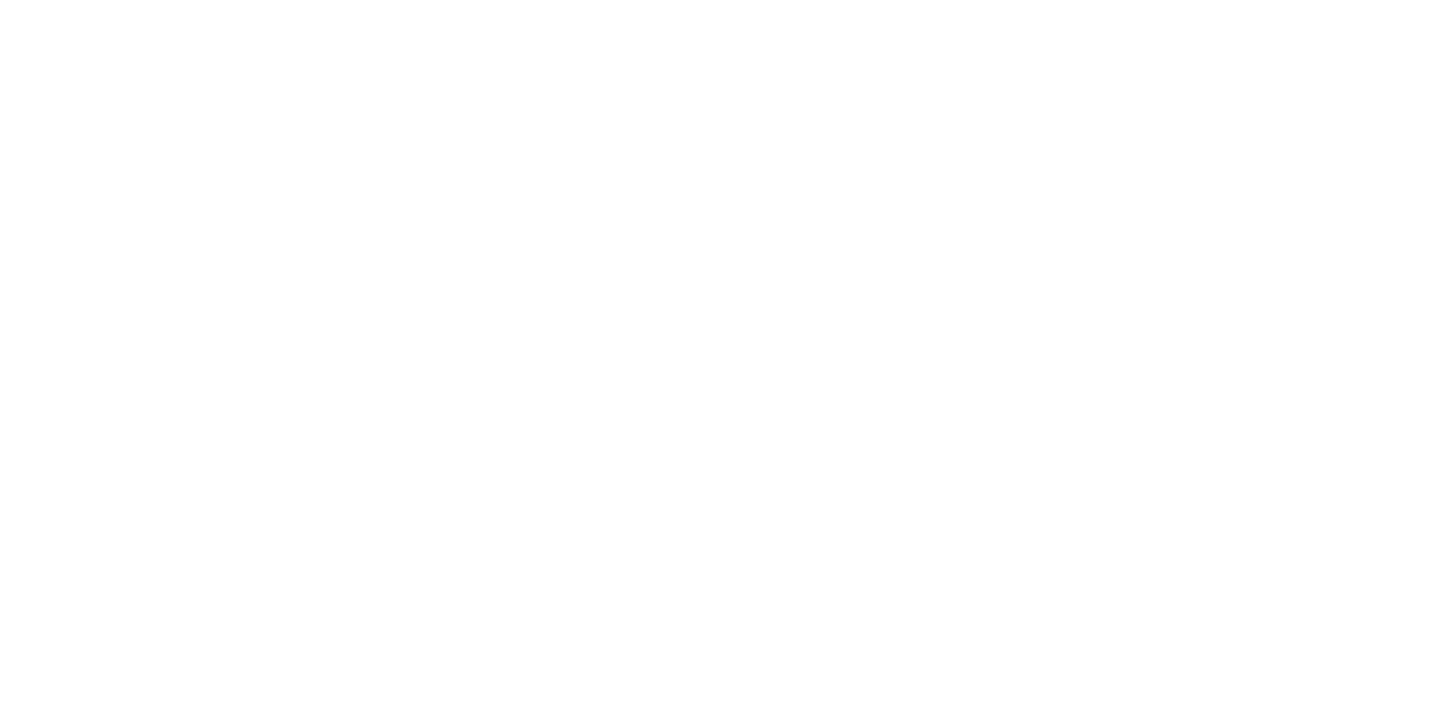
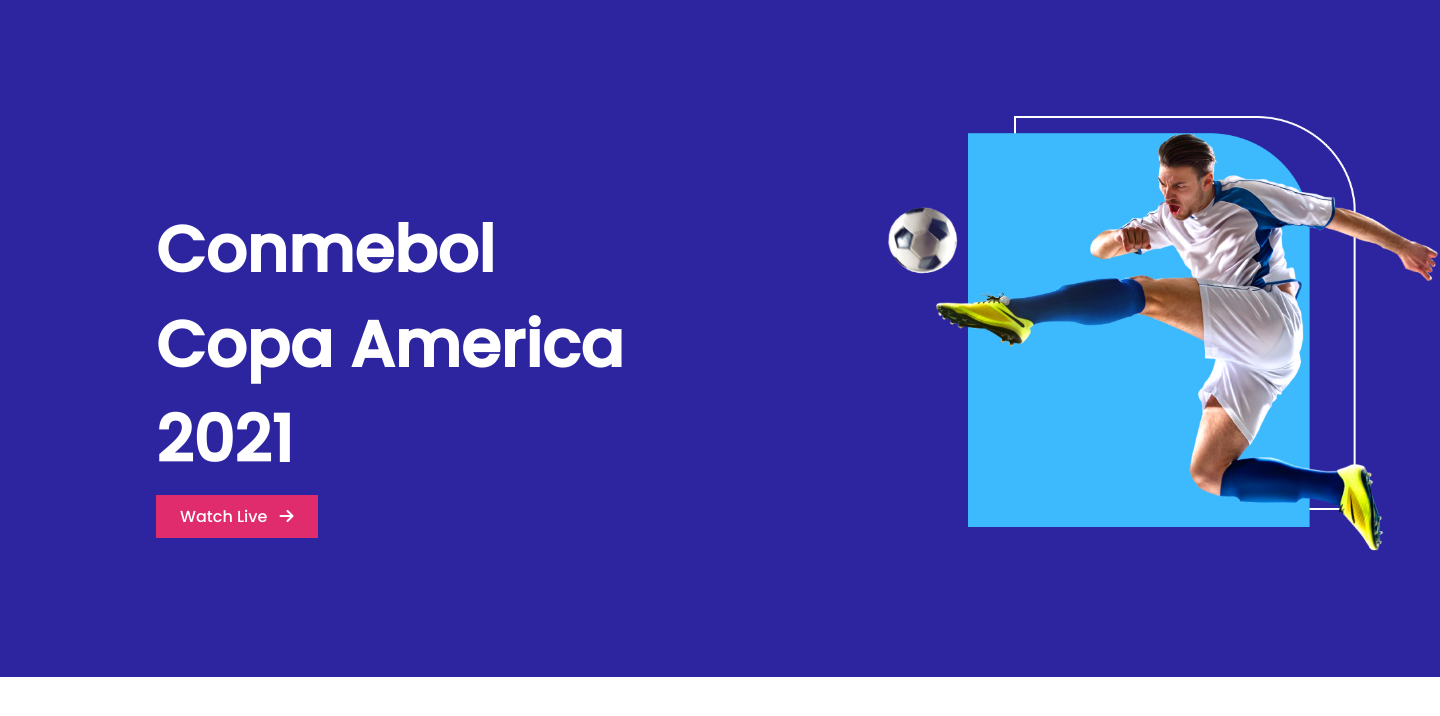
Before and after one commit to farhanaahmed/responsive-football, a plain HTML site: page index.html in a window 1280 px wide. Shown: the whole page, 1440 px wide, since content can reach past the window. Drawn offline with Linux system fonts and the light colour scheme.

Commit message:
Top-banner completed

```diff
--- a/index.html
+++ b/index.html
@@ -5,11 +5,36 @@
     <meta charset="UTF-8">
     <meta http-equiv="X-UA-Compatible" content="IE=edge">
     <meta name="viewport" content="width=device-width, initial-scale=1.0">
+    <!-- Stylesheet -->
+    <link rel="stylesheet" href="styles/style.css">
+    <!-- Font Awesome -->
+    <script src="https://kit.fontawesome.com/df13553a36.js" crossorigin="anonymous"></script>
     <title>Responsive Football</title>
 </head>
 
 <body>
 
+    <!-- header starts -->
+    <header>
+
+    </header>
+    <!-- header ends -->
+    <!-- main starts -->
+    <main>
+        <!-- Top banner section starts -->
+        <section class="top-banner">
+            <div class="top-info">
+                <h2 class="top-title">Conmebol <br>Copa America <br>2021</h2>
+                <a class="link-button" target="_blank" href="https://copaamerica.com/en/"> Watch Live <i
+                        class="fas fa-arrow-right"></i></a>
+            </div>
+            <div class="top-photo">
+                <img src="images/banner.png" alt="player with football">
+            </div>
+        </section>
+
+    </main>
+
 </body>
 
 </html>
--- a/styles/style.css
+++ b/styles/style.css
@@ -0,0 +1,53 @@
+/*--------- fonts ----------- */
+@import url('https://fonts.googleapis.com/css2?family=Poppins:wght@500&display=swap');
+/* ---------------Common Styles or Utilities-------------- */
+body{
+    margin: 0;
+    font-family: 'Poppins', sans-serif;
+}
+
+/* -------------Top-banner Styles------------  */
+
+.top-banner{
+    width: 1440px;
+    height: 677px;
+    background-color: #2D25A0;
+    display: flex;
+    justify-content: space-between;
+    align-items: center;
+
+}
+.top-title{
+    font-size: 64px;
+    font-weight: 900;
+    color:#FFFFFF;
+    margin-left: 156px;
+    margin-bottom: 17px;
+}
+.link-button{
+    text-decoration: none;
+    background-color: #E02C6D;
+    color: #FFFFFF;
+    font-size: 16px;
+    padding: 10px 24px;
+    margin-left: 156px;
+}
+.link-button:hover{
+
+    font-size: 32px;
+    color: #E02C6D;
+    background-color: #FFFFFF;
+
+}
+.fa-arrow-right{
+    margin-left: 8px;
+}
+.top-banner .top-photo img{
+
+    width: 556px;
+    height: 438px;
+}
+.top-photo img:hover{
+    transform: scale(1.2) skew(-8deg);
+    transition: transform 2s ease-out;
+}
```
